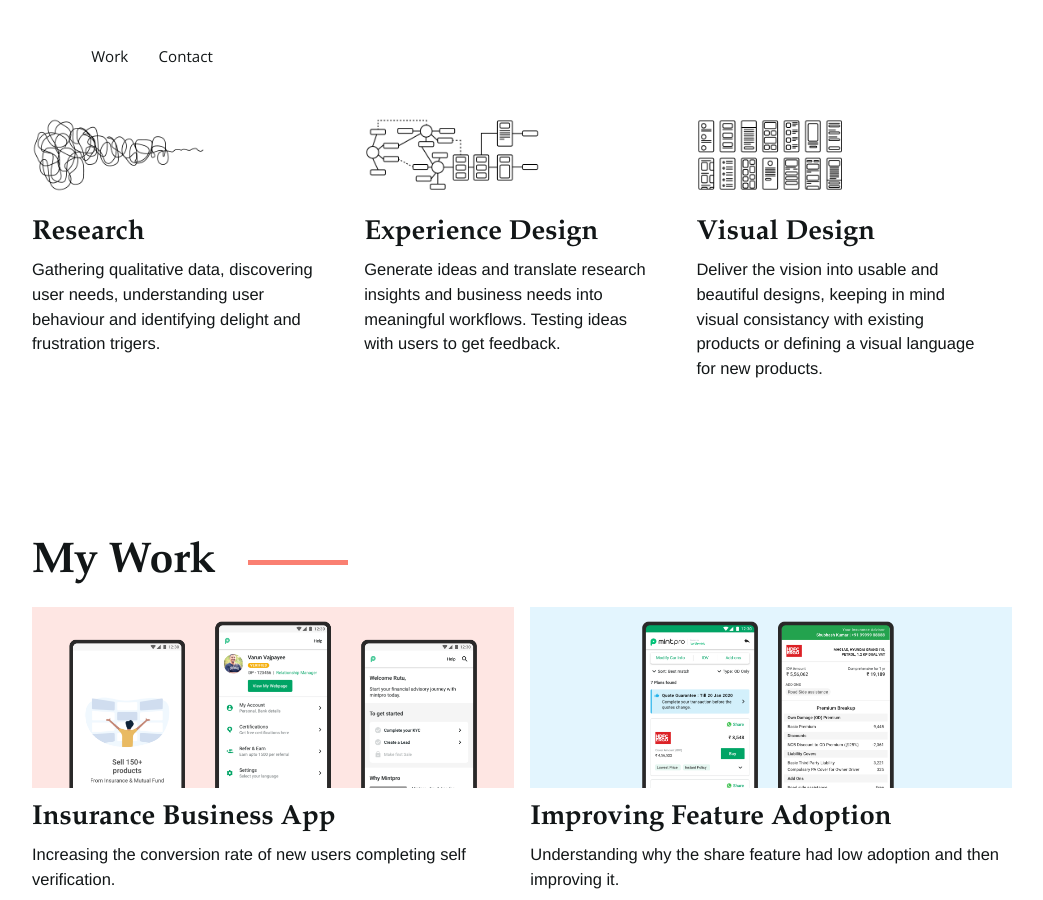
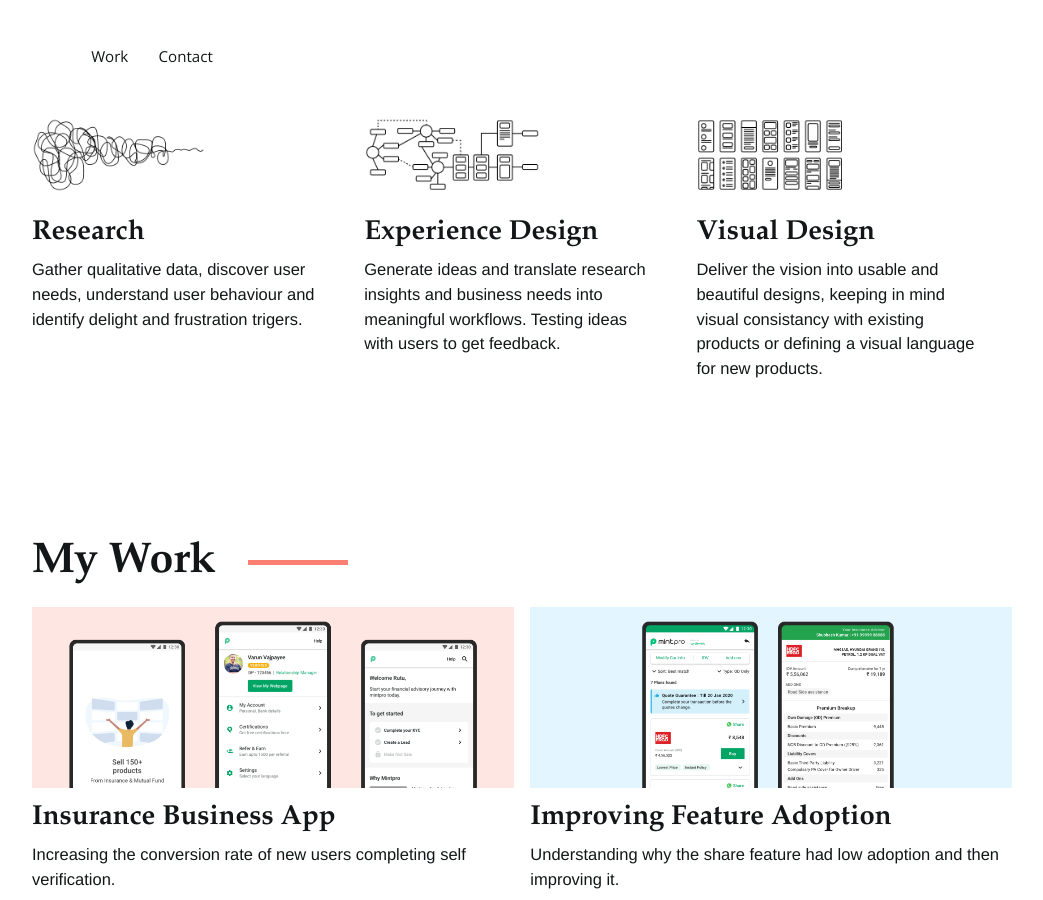
Before and after one commit to rutupanchal/rutuwebsite, a Jekyll site: the page built from index.md, in a window 1280 px wide and 900 px high, scrolled down 625 px. Shown: the whole window, without its empty margins (118-1161 px from the left). Built offline with Jekyll 4.4.1, drawn with Linux system fonts in a browser that asks for light colours; cached includes are drawn as plain includes; nearby versions of some CDN libraries; the list of posts is cut into pages by our own code.

Commit message:
Update 1_research.md

```diff
--- a/_whatido/1_research.md
+++ b/_whatido/1_research.md
@@ -1,6 +1,6 @@
 ---
 title:  "Research"
-excerpt: Gathering qualitative data, discovering user needs, understanding user behaviour and identifying delight and frustration trigers.
+excerpt: Gather qualitative data, discover user needs, understand user behaviour and identify delight and frustration trigers.
 layout: whatido
 selected: "true"
 homepage: "true"
```
